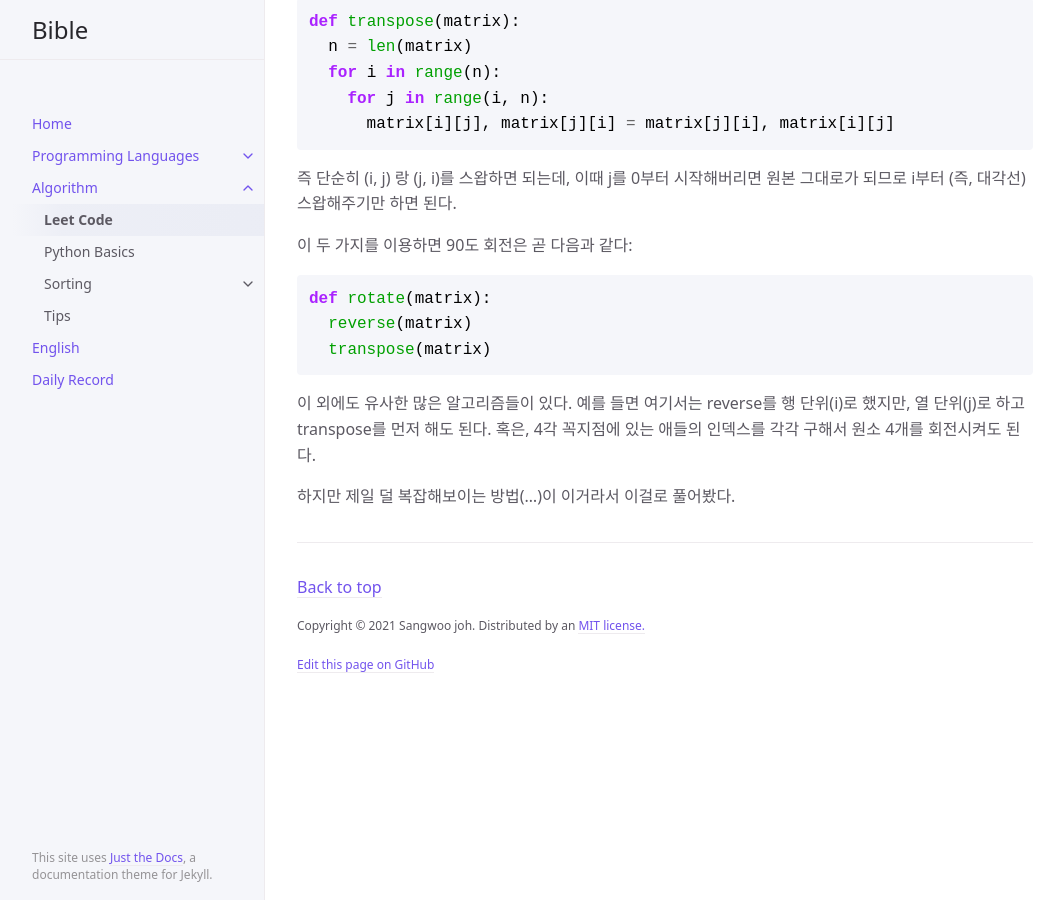
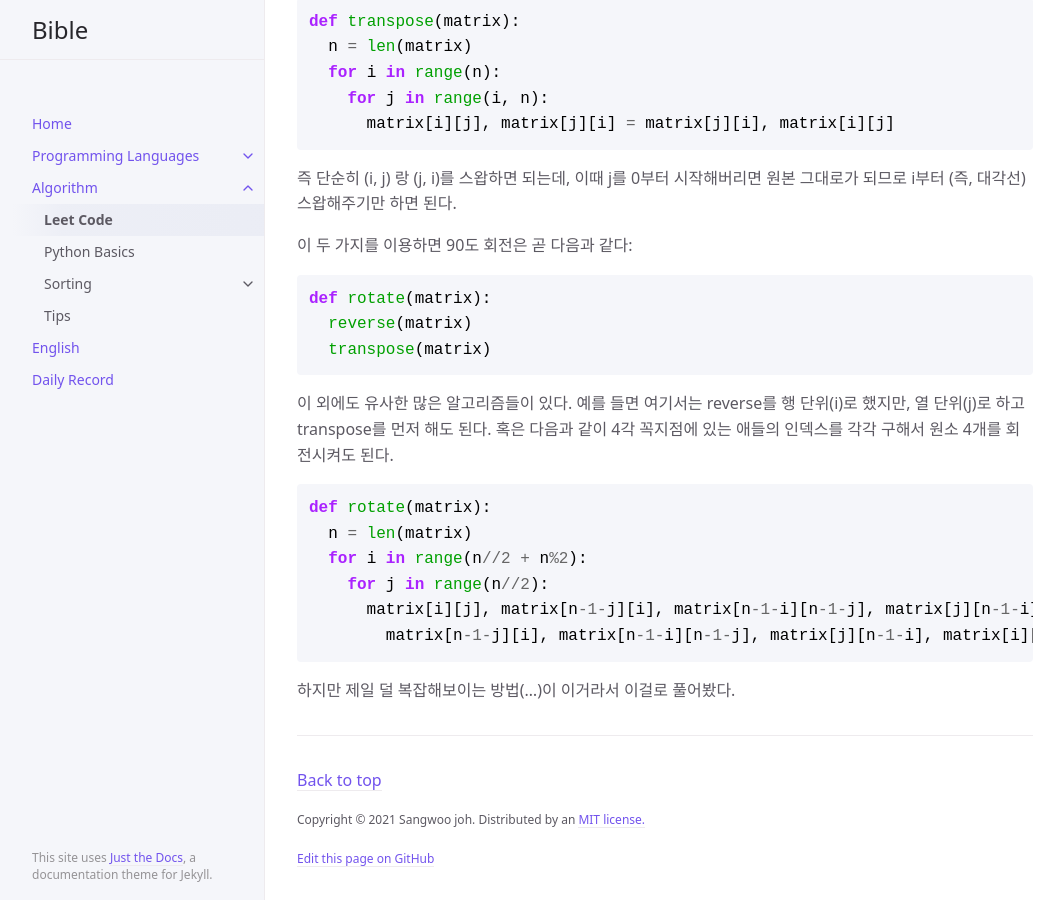
Before and after one commit to sangwoo-joh/bible-archive, a Jekyll site: the page built from algorithm/leet-code.md, in a window 1280 px wide and 900 px high, scrolled down 1480 px. Shown: the whole window, without its empty margins (107-1171 px from the left). Built offline with Jekyll 4.4.1, drawn with Linux system fonts in a browser that asks for light colours.

Commit message:
Add 4 points rotate

````diff
--- a/algorithm/leet-code.md
+++ b/algorithm/leet-code.md
@@ -88,7 +88,16 @@ def rotate(matrix):
 
  이 외에도 유사한 많은 알고리즘들이 있다. 예를 들면 여기서는 reverse를
  행 단위(i)로 했지만, 열 단위(j)로 하고 transpose를 먼저 해도
- 된다. 혹은, 4각 꼭지점에 있는 애들의 인덱스를 각각 구해서 원소 4개를
- 회전시켜도 된다.
+ 된다. 혹은 다음과 같이 4각 꼭지점에 있는 애들의 인덱스를 각각 구해서
+ 원소 4개를 회전시켜도 된다.
+
+```python
+def rotate(matrix):
+  n = len(matrix)
+  for i in range(n//2 + n%2):
+    for j in range(n//2):
+      matrix[i][j], matrix[n-1-j][i], matrix[n-1-i][n-1-j], matrix[j][n-1-i] = \
+        matrix[n-1-j][i], matrix[n-1-i][n-1-j], matrix[j][n-1-i], matrix[i][j]
+```
 
  하지만 제일 덜 복잡해보이는 방법(...)이 이거라서 이걸로 풀어봤다.
````
